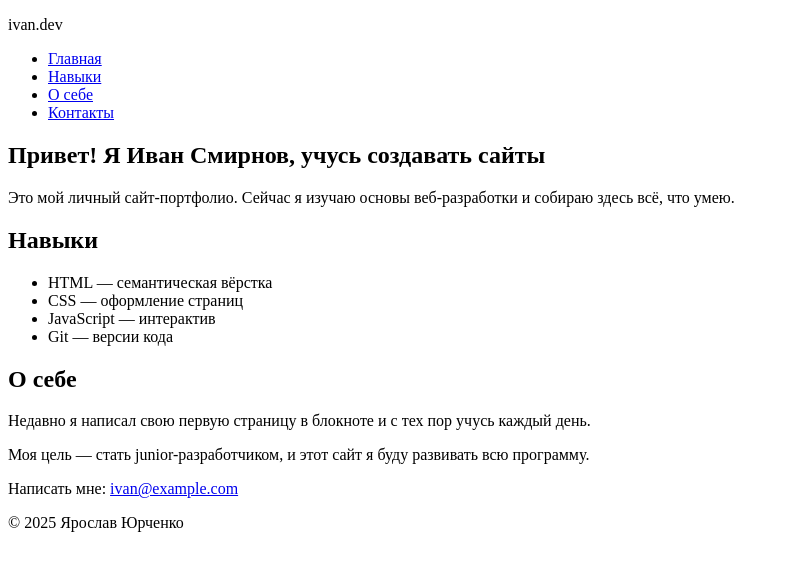
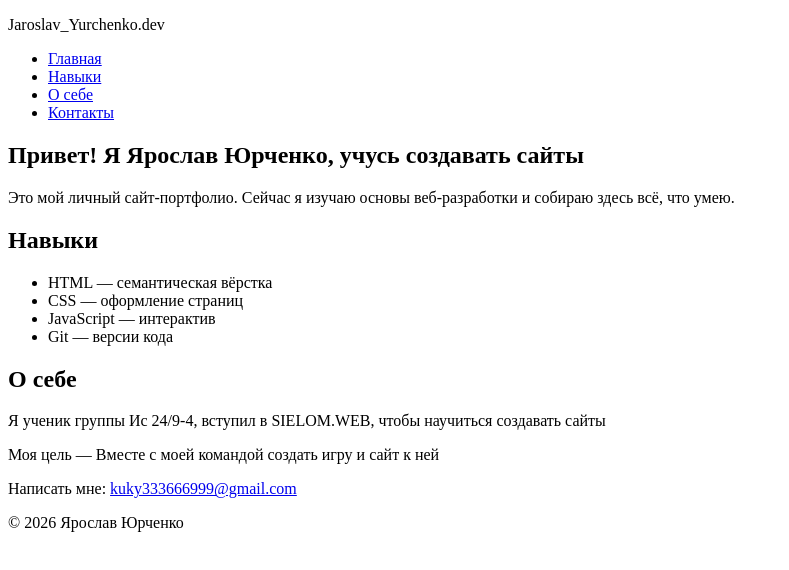
Before and after one commit to kuky646646/html-css, a plain HTML site: page index6.html in a window 1280 px wide. Shown: the whole page, without its empty margins (0-789 px from the left). Drawn offline with Linux system fonts and the light colour scheme.

Commit message:
Урок 7

```diff
--- a/index6.html
+++ b/index6.html
@@ -7,7 +7,7 @@
 </head>
 <body>
   <header>
-    <p class="logo">ivan.dev</p>
+    <p class="logo">Jaroslav_Yurchenko.dev</p>
     <nav>
       <ul>
         <li><a href="#top">Главная</a></li>
@@ -19,7 +19,7 @@
   </header>
   <main>
     <section id="top" class="hero">
-      <h1>Привет! Я Иван Смирнов, учусь создавать сайты</h1>
+      <h1>Привет! Я Ярослав Юрченко, учусь создавать сайты</h1>
       <p>Это мой личный сайт-портфолио. Сейчас я изучаю основы веб-разработки и собираю здесь всё, что умею.</p>
     </section>
     <section id="skills">
@@ -33,13 +33,13 @@
     </section>
     <section id="about">
       <h2>О себе</h2>
-      <p>Недавно я написал свою первую страницу в блокноте и с тех пор учусь каждый день.</p>
-      <p>Моя цель — стать junior-разработчиком, и этот сайт я буду развивать всю программу.</p>
+      <p>Я ученик группы Ис 24/9-4, вступил в SIELOM.WEB, чтобы научиться создавать сайты</p>
+      <p>Моя цель — Вместе с моей командой создать игру и сайт к ней</p>
     </section>
   </main>
   <footer id="contacts">
-    <p>Написать мне: <a href="mailto:ivan@example.com">ivan@example.com</a></p>
-    <p>© 2025 Ярослав Юрченко</p>
+    <p>Написать мне: <a href="mailto:kuky333666999@gmail.com">kuky333666999@gmail.com</a></p>
+    <p>© 2026 Ярослав Юрченко</p>
   </footer>
 </body>
 </html>
```
